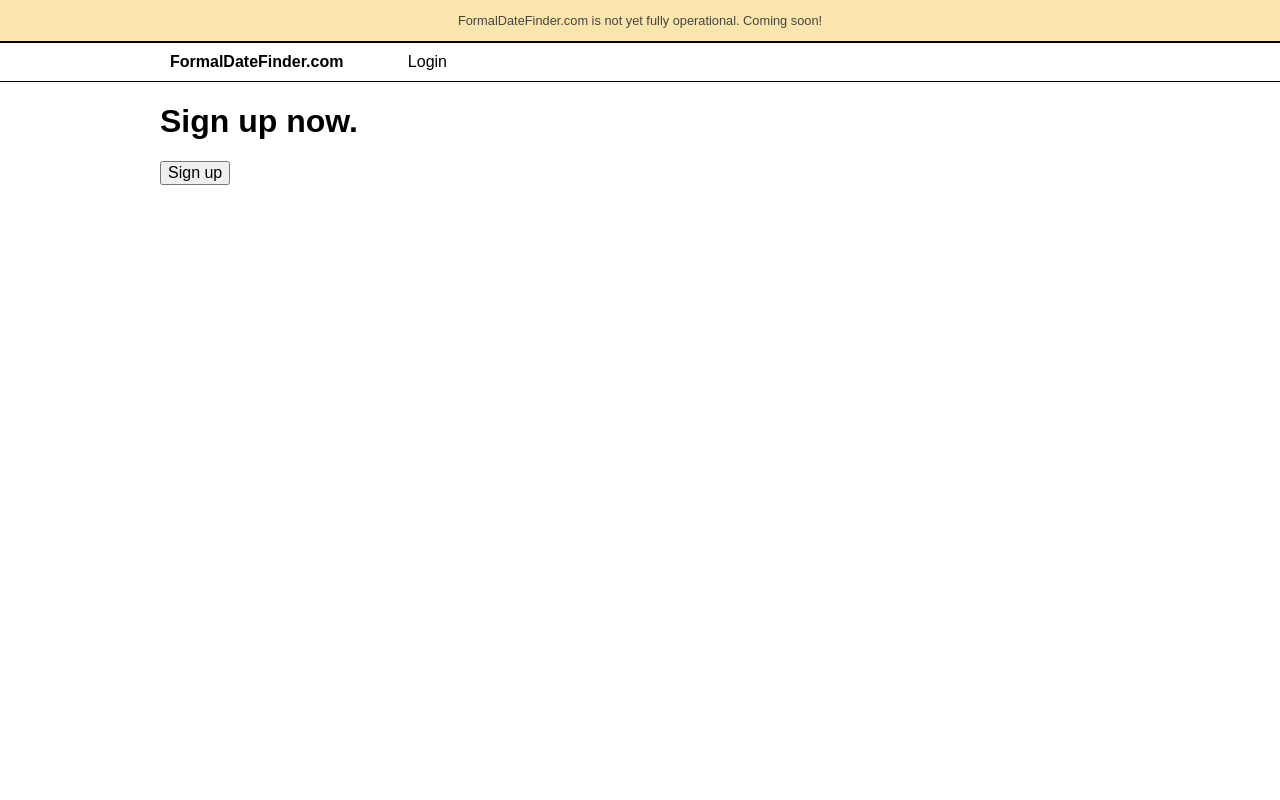
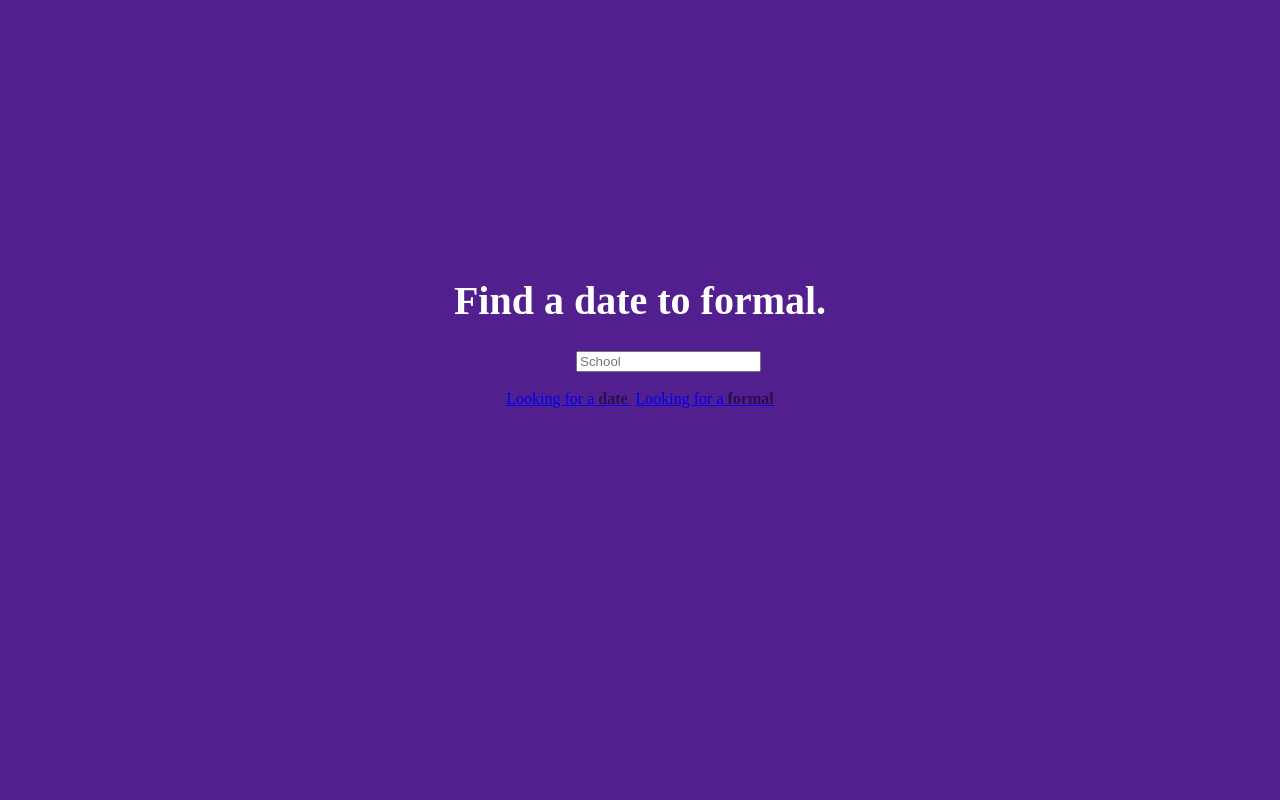
Before and after one commit to malea/formaldatefinder, a Django app: page / in a window 1280 px wide. Run offline with Django 3.2, Linux system fonts and the light colour scheme; some libraries are stand-ins or nearby versions.

Commit message:
Revert "Simplify CSS and main page."
This reverts commit c84973b00e79ba4601c497a9a5ffd4d705a354bd.

Conflicts:
	templates/layout.html

```diff
--- a/static/css/main.css
+++ b/static/css/main.css
@@ -1,49 +1,43 @@
-.menu-container {
-    border-bottom: 1px solid black;
-    border-top: 1px solid black;
-    display: inline-block;
-    width: 100%;
+.pure-menu.pure-menu-fixed.main-menu {
+    background: #E6E6E6;
+    border-bottom: none;
 }
 
-.menu {
-    max-width: 960px;
-    margin: 0 auto;
+.pure-button.signup-button {
+    margin: 2px;
 }
 
-.menu a.heading {
-    font-weight: bold;
+.splash-container {
+    background: #521F8F;
+    width: 100%;
+    height: 100%;
+    top: 0;
+    left: 0;
+    position: fixed;
 }
 
-.menu ul {
-    display: inline;
+.splash {
+    width: 50%;
+    height: 50%;
+    margin: auto;
+    position: absolute;
+    top: 100px;
+    left: 0;
+    bottom: 0;
+    right: 0;
+    text-align: center;
+    color: white;
 }
 
-.menu li  {
-    display: inline;
+.splash h1 {
+    font-size: 250%;
 }
 
-.menu a {
-    padding: 10px;
-    text-decoration: none;
-    color: black;
-    display: inline-block;
+.splash form {
+    margin: 0 auto;
+    width: 20%;
 }
 
-.menu a:hover {
-    background: lightGray;
+strong.highlight {
+    color: #2B0F4D;
 }
-
-.promo-content {
-    max-width: 960px;
-    margin: 0 auto;
-}
-
-.disclaimer {
-    background: #FAE6AC;
-    color: #444;
-    font-size: 80%;
-    text-align: center;
-    border-bottom: 1px solid black;
-    display: inline-block;
-    width: 100%;
-}
--- a/templates/index.html
+++ b/templates/index.html
@@ -4,11 +4,22 @@
 
 {% block content %}
 
-    <div class="promo-content">
-       <form class="signup-form" action="javascript:void;">
-           <h1>Sign up now.</h1>
-           <button type="submit">Sign up</button>
-       </form>
+    <div class="splash-container">
+        <div class="splash">
+            <h1>Find a date to formal.</h1>
+            <p>
+               <form class="pure-form pure-form-stacked">
+                   <input id="school" type="text" placeholder="School">
+               </form>
+               <br/>
+                <a class="pure-button signup-button" href="#">
+                    Looking for a <strong class="highlight">date</strong>
+                </a>
+                <a class="pure-button signup-button" href="#">
+                    Looking for a <strong class="highlight">formal</strong>
+                </a>
+            </p>
+        </div>
     </div>
 
 {% endblock %}
--- a/templates/layout.html
+++ b/templates/layout.html
@@ -7,7 +7,7 @@
     <title>{% block title %}FormalDateFinder.com{% endblock %}</title>
     <link rel="shortcut icon" href="/static/favicon.ico" type="image/x-icon">
     <link rel="icon" href="/static/favicon.ico" type="image/x-icon">
-    <link rel="stylesheet" href="/static/css/normalize.css">
+    <link rel="stylesheet" href="/static/css/pure-min.css">
     <link rel="stylesheet" href="/static/css/main.css">
 
     <!--[if lt IE 9]>
@@ -16,7 +16,6 @@
 </head>
 
 <body>
-
     <div id="fb-root"></div>
     <script>
         window.fbAsyncInit = function() {
@@ -50,17 +49,12 @@
             fjs.parentNode.insertBefore(js, fjs);
         }(document, 'script', 'facebook-jssdk'));
     </script>
-
-    <div class="disclaimer">
-        <p>FormalDateFinder.com is not yet fully operational. Coming soon!</p>
-    </div>
-    <div class="menu-container">
-        <div class="menu">
-            <a class="heading" href="/">FormalDateFinder.com</a>
-            <ul>
-                <li><a href="javascript: FB.login()">Login</a></li>
-            </ul>
-        </div>
+    <div class="pure-menu pure-menu-open pure-menu-horizontal pure-menu-fixed main-menu">
+        <a href="/" class="pure-menu-heading">FormalDateFinder.com</a>
+        <ul>
+            <li><a href="#">Sign up</a></li>
+            <li><a href="#">Login</a></li>
+        </ul>
     </div>
     {% block content %}
     {% endblock %}
```
